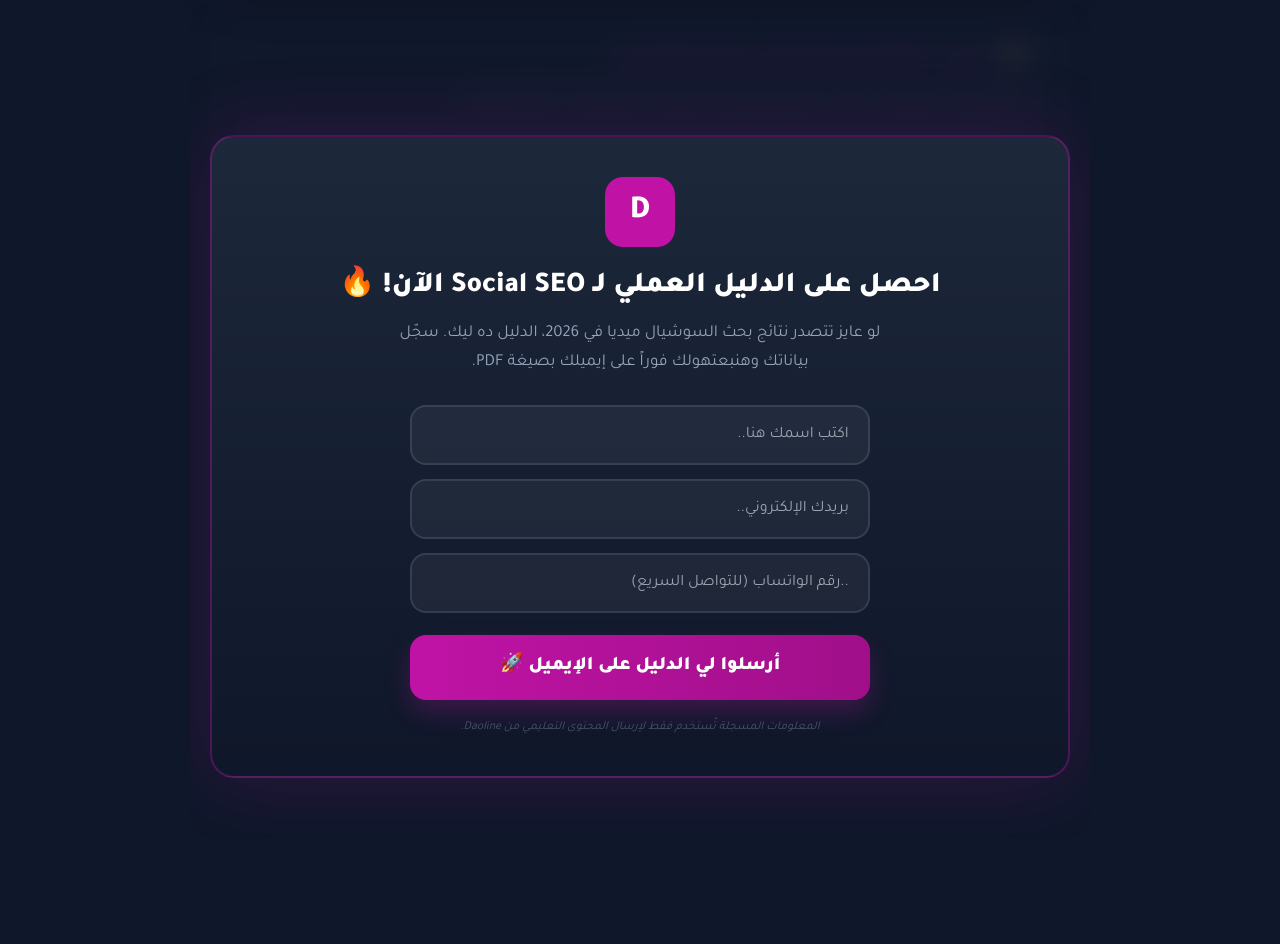
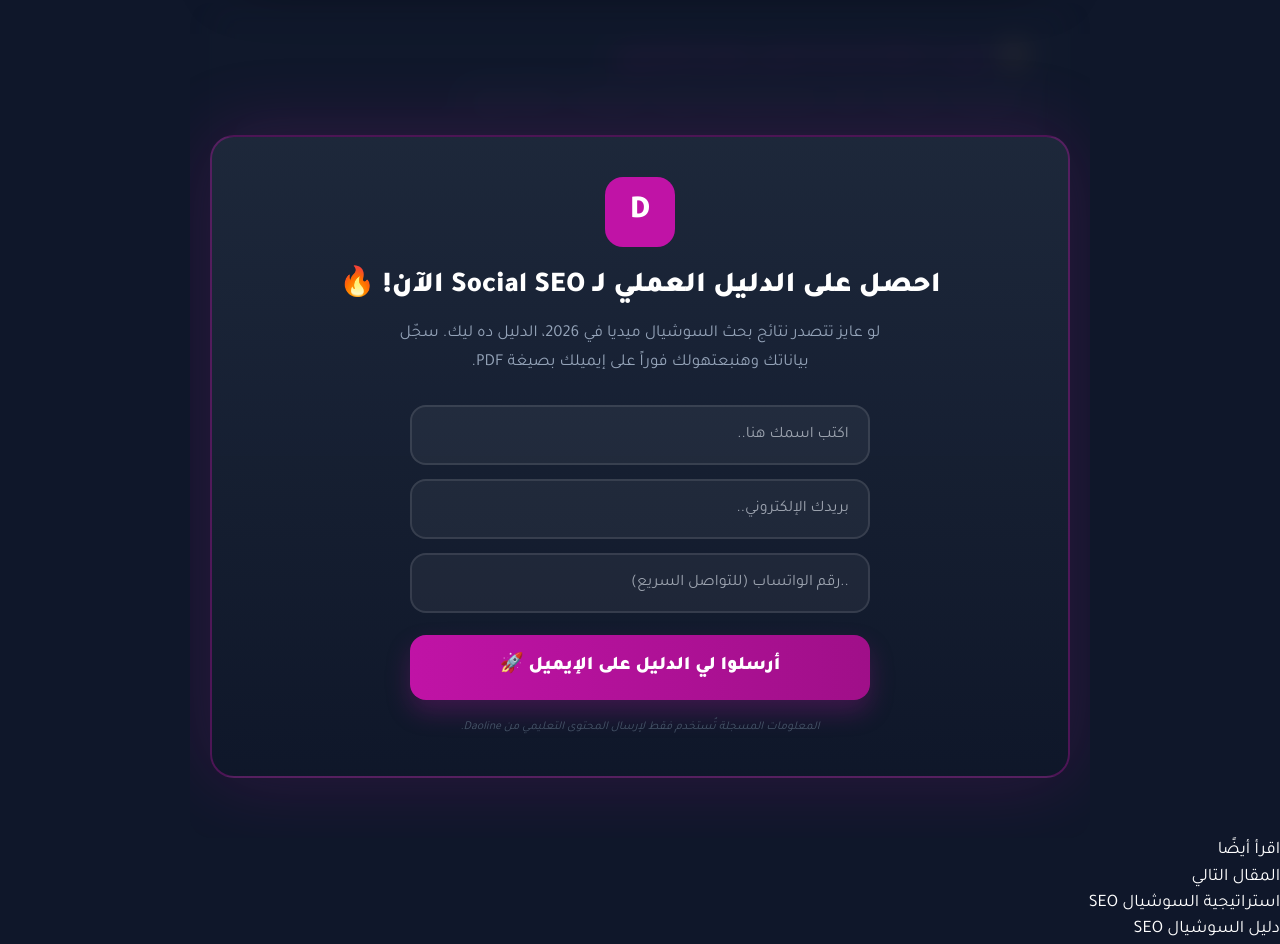
Before and after one commit to doaamseleat/daolinedigital, a plain HTML site: page blog/017.html in a window 1280 px wide. Shown: the part 4285-5229 px from the top of the page. Before the commit the page ends 5123 px from the top, so only its background shows below. Drawn offline with nearby package versions, Linux system fonts and the light colour scheme.

Commit message:
Update 017.html

```diff
--- a/blog/017.html
+++ b/blog/017.html
@@ -445,5 +445,28 @@
       }
   </script>
 
+
+<!-- اقرأ أيضًا -->
+<h3 style="color:#ffffff;">اقرأ أيضًا</h3>
+
+<ul>
+  <li>
+    <a href="/blog/018.html" style="color:#ffffff; text-decoration:none;">
+      المقال التالي
+    </a>
+  </li>
+
+  <li>
+    <a href="/blog/019-social-seo-strategy-2026.html" style="color:#ffffff; text-decoration:none;">
+      استراتيجية السوشيال SEO
+    </a>
+  </li>
+
+  <li>
+    <a href="/blog/020-Social-Seo-2026-7.html" style="color:#ffffff; text-decoration:none;">
+      دليل السوشيال SEO
+    </a>
+  </li>
+</ul>
 </body>
 </html>
```
